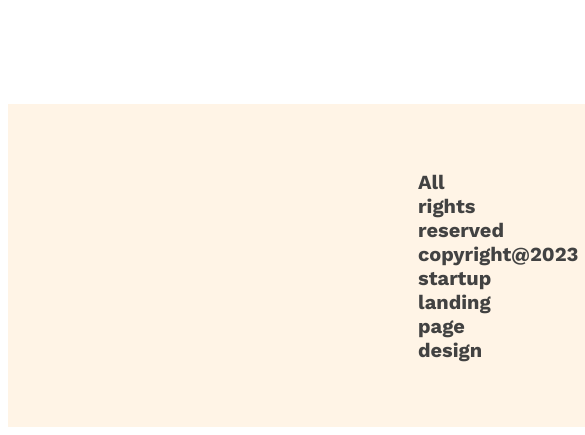
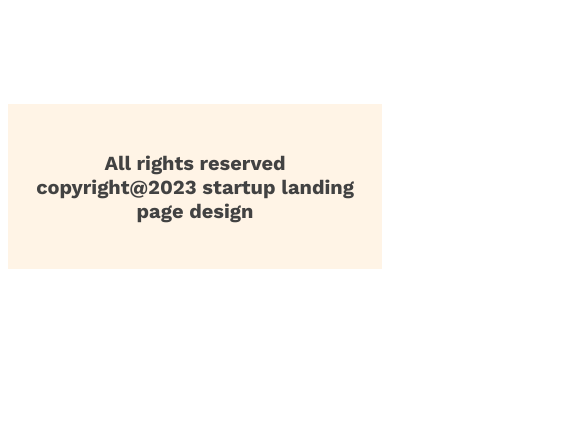
Before and after one commit to siam-khan-alt/g4-architect-website, a plain HTML site: page index.html in a window 390 px wide. Shown: the part 7023-7458 px from the top of the page, 585 px wide, since content can reach past the window. After the commit the page ends 7300 px from the top, so only its background shows below. Drawn offline with nearby package versions, Linux system fonts and the light colour scheme.

Commit message:
footer responce add

```diff
--- a/index.html
+++ b/index.html
@@ -107,7 +107,7 @@
       </section>
     </main>
     <footer>
-     <div class="bg-light footer dark-2">
+     <div class="bg-light footer dark-2 footer">
       <h4>All rights reserved copyright@2023 startup landing page design</h4>
      </div>
     </footer>
--- a/styles/architect.css
+++ b/styles/architect.css
@@ -204,6 +204,9 @@ text-decoration: none;
         margin-top: 20px;
         margin-left: 20px;
     }
+    .footer{
+        padding: 20px;
+    }
 
 }
 @media screen and (min-width: 576px) and (max-width:992px) {
@@ -223,4 +226,7 @@ text-decoration: none;
         margin-top: 20px;
         margin-left: 20px;
     }
+    .footer{
+        padding: 15px 30px;
+    }
 }
```
